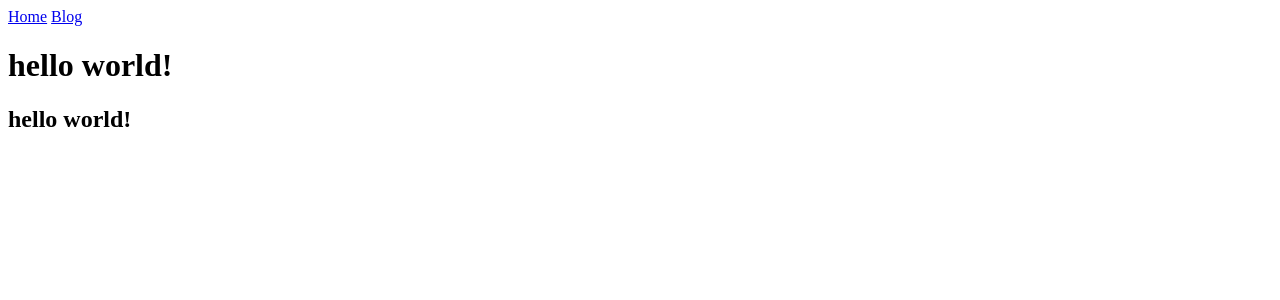
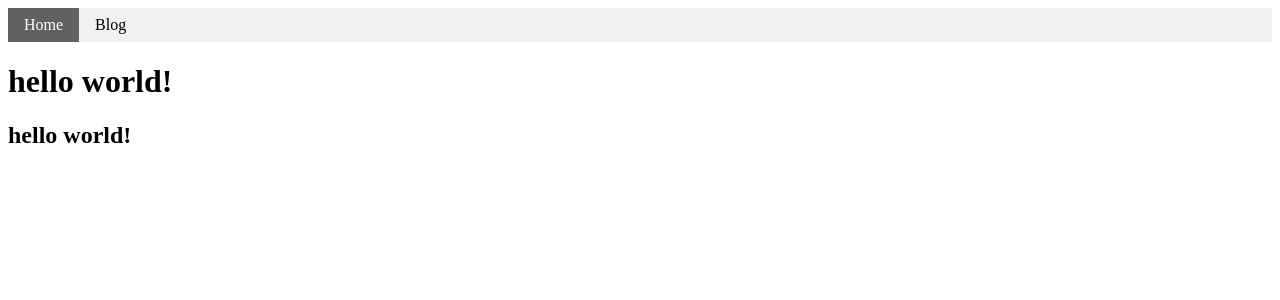
Before and after one commit to 72db/72db.github.io, a Jekyll site: the page built from docs/index.html, in a window 1280 px wide. Shown: the top 300 px of the page. Built offline with Jekyll 4.4.1, drawn with Linux system fonts in a browser that asks for light colours.

Commit message:
Update main.scss

```diff
--- a/docs/_sass/main.scss
+++ b/docs/_sass/main.scss
@@ -1,3 +1,14 @@
-.current {
-  color: green;
-}
+
+/*nav css*/
+.w3-button{border:none;display:inline-block;padding:8px 16px;vertical-align:middle;overflow:hidden;text-decoration:none;color:inherit;background-color:inherit;text-align:center;cursor:pointer;white-space:nowrap}
+.w3-button{-webkit-touch-callout:none;-webkit-user-select:none;-khtml-user-select:none;-moz-user-select:none;-ms-user-select:none;user-select:none}
+.w3-button:disabled{cursor:not-allowed;opacity:.3}:disabled *{pointer-events:none}
+.w3-bar{width:100%;overflow:hidden}
+.w3-bar .w3-bar-item{padding:8px 16px;float:left;width:auto;border:none;display:block;outline:0}
+.w3-bar .w3-button{white-space:normal}
+.w3-bar:after,.w3-bar:before{content:"";display:table;clear:both}
+.w3-content{margin-left:auto;margin-right:auto}
+.w3-content{max-width:980px}
+.w3-button:hover{color:#000!important;background-color:#ccc!important}
+.w3-light-grey{color:#000!important;background-color:#f1f1f1!important}
+.w3-dark-grey{color:#fff!important;background-color:#616161!important}
```
